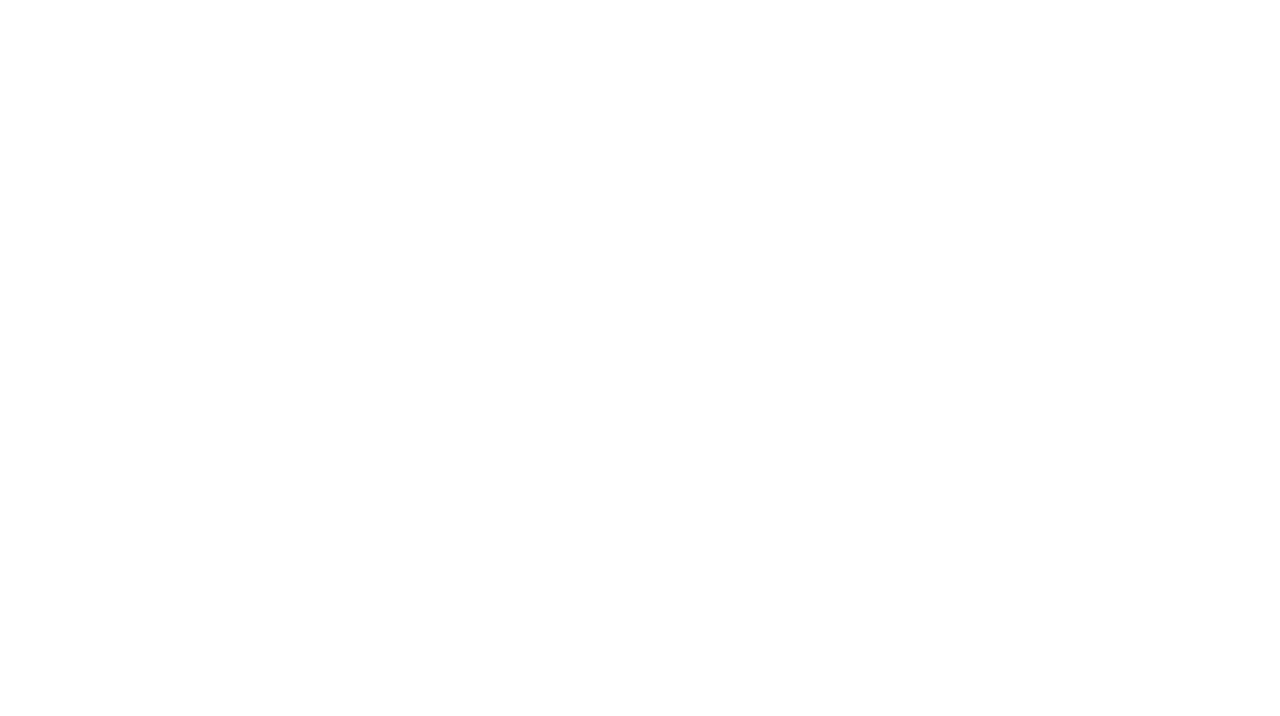
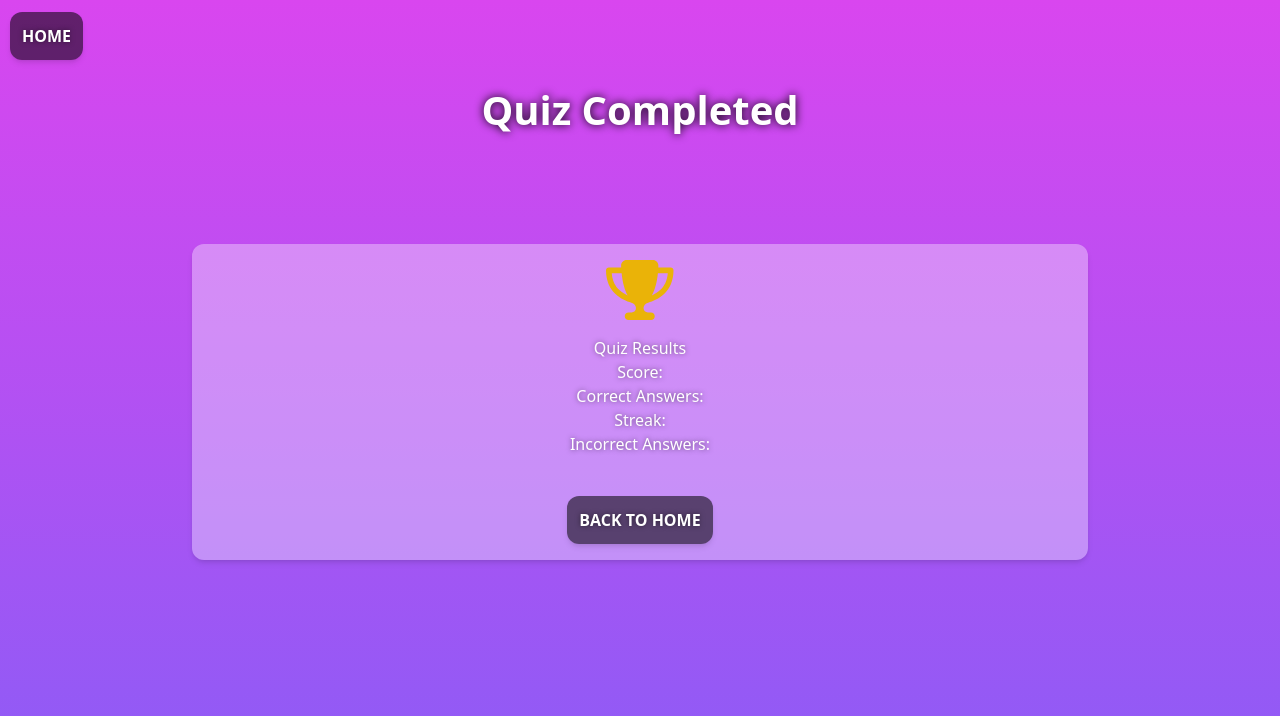
Before and after one commit to vishal290704/QuizTask, a React (Vite) app: page /results in a window 1280 px wide. Before the commit this address had no page. Shown: the top 716 px of the page. Built offline with nearby package versions, Linux system fonts and the light colour scheme.

Commit message:
result page

```diff
--- a/src/App.jsx
+++ b/src/App.jsx
@@ -23,7 +23,7 @@ function App() {
         <Route path="/" element={<LandingPage />} />
         <Route path="/room/:quizType/:roomCode/:username/:title" element={<QuizRoom />} />
         <Route path="/local-quiz" element={<LocalQuizzes />} />
-        <Route path="/results/:username" element={<Result/>} />
+        <Route path="/results/" element={<Result/>} />
 
         {/* admin */}
         <Route path="/admin/create" element={<CreateQuiz />} />
--- a/src/comps/QuizRoom.jsx
+++ b/src/comps/QuizRoom.jsx
@@ -1,8 +1,9 @@
 import React, { useState, useEffect } from "react";
 import axios from "axios";
-import { Link, useParams } from "react-router-dom";
+import { Link, useParams, useNavigate } from "react-router-dom";
 import { FontAwesomeIcon } from "@fortawesome/react-fontawesome";
 import { faClock } from "@fortawesome/free-solid-svg-icons";
+// import useHistory
 
 // api url
 const fetchQuizUrl = "/sampleAPI/responseQuiz.json";
@@ -10,9 +11,9 @@ const fetchQuizUrl = "/sampleAPI/responseQuiz.json";
 const QuizRoom = () => {
   // data from previous page
   let { quizType, roomCode, username, title } = useParams();
+  const navigate = useNavigate();
 
   const catUrl = `https://quizapp-r80t.onrender.com/quizzes/category/${roomCode}`;
-
   useEffect(() => {
     document.title = `${roomCode} - QuizSutra`;
   }, []);
@@ -25,6 +26,10 @@ const QuizRoom = () => {
   let [currentQuestionIndex, setCurrentQuestionIndex] = useState(0);
   const [timeLeft, setTimeLeft] = useState(10); // question countdown default to 10 second
   const [selectedOptionIndex, setSelectedOptionIndex] = useState("");
+  const [score, setScore] = useState(0);
+  const [correctAns, setCorrectAns] = useState(0);
+  const [incorrectAns, setinCorrectAns] = useState(0);
+  const [streak, setStreak] = useState(0);
 
   // axios fetch live
   const fetchQuizStatus = async () => {
@@ -33,7 +38,7 @@ const QuizRoom = () => {
         const response = await axios.get(catUrl);
         if (response.data.length > 0) {
           setQuestions(response.data);
-          setTitle(title)
+          setTitle(title);
           setStatus(true); // Set quizStatus true once questions are loaded
           setPrompt(""); // Clear any loading messages
         } else {
@@ -56,7 +61,6 @@ const QuizRoom = () => {
       setPrompt("Failed to fetch quiz. Please retry.");
     }
   };
-
 
   useEffect(() => {
     if (quizType === "local" && !quizStatus) {
@@ -93,27 +97,59 @@ const QuizRoom = () => {
     setSelectedOptionIndex("");
   };
 
-  // Automatically change questions and reset time
+  // change questions over time of 10 seconds
   useEffect(() => {
     if (quizStatus && questions.length > 0) {
       const quesTimer = setInterval(() => {
+        if (currentQuestionIndex == questions.length - 1 && timeLeft == 0) {
+          navigate("/results", {
+            state: {
+              score,
+              correctAns,
+              streak,
+              incorrectAns,
+              roomCode,
+              username,
+            },
+          });
+        }
+
+        if (
+          selectedOptionIndex !== null &&
+          questions[currentQuestionIndex].options[selectedOptionIndex] ==
+            questions[currentQuestionIndex].correctAnswer
+        ) {
+          setScore((prevScore) => {
+            console.log("Score updated:", prevScore + 1);
+            return prevScore + 1;
+          });
+          setCorrectAns((prevScore) => prevScore + 1);
+          setStreak((prevScore) => prevScore + 1);
+        } else {
+          setStreak(0);
+          setinCorrectAns((prev) => prev + 1);
+        }
         setCurrentQuestionIndex((prevIndex) => {
           if (prevIndex < questions.length - 1) {
-            return prevIndex + 1; // Increment to the next question
+            return prevIndex + 1;
           } else {
-            clearInterval(quesTimer); // Clear the timer once all questions are done
-            return prevIndex; // Stay at the last question
+            clearInterval(quesTimer);
+            return prevIndex;
           }
         });
-        console.log(currentQuestionIndex);
-
-        setTimeLeft(10); // Reset the timer
-        setSelectedOptionIndex(""); // Reset selected option
+        setTimeLeft(10);
+        setSelectedOptionIndex(null);
       }, 10000);
-
-      return () => clearInterval(quesTimer); // Cleanup
+      return () => clearInterval(quesTimer);
     }
-  }, [quizStatus, questions.length]);
+  }, [
+    quizStatus,
+    currentQuestionIndex,
+    questions,
+    navigate,
+    questions.length,
+    selectedOptionIndex,
+  ]);
 
   // 10 second timer
   useEffect(() => {
@@ -186,14 +222,13 @@ const QuizRoom = () => {
       </button>
 
       <div className="statMenu z-50 hidden absolute p-[12px] font-bold text-white top-16 right-[10px] bg-[rgba(0,0,0,0.55)] rounded-xl shadow-md">
+        x{" "}
         {quizType == "local" ? (
           <>
             <p className="text-2xl mb-4 ">:) stats</p>
             <ul>
               <li>Quiz: {loadedTitle || title}</li>
-              <li>
-                Category: {roomCode}
-              </li>
+              <li>Category: {roomCode}</li>
               <li>Total Questions: {questions.length}</li>
             </ul>
           </>
@@ -226,15 +261,13 @@ const QuizRoom = () => {
           quizStatus ? (
             <div className="flex px-2">
               {/* left panel for leaderboard and player data */}
-              <div className="md:flex hidden text-white mx-0 mr-2 text-center flex-col space-y-3 w-1/5 mt-[2vh] h-[88vh] rounded-xl">
+              <div className="md:flex hidden text-white mx-0 mr-2 text-center flex-col space-y-3 w-1/5 m-[1vh] h-[88vh] rounded-xl">
                 {/* player data */}
                 <div className="flex text-white text-center px-2 flex-col py-4 mx-0 w-full h-3/5 bg-[rgba(255,255,255,0.2)] rounded-xl shadow-xl">
                   <p className="text-2xl mb-4 ">:) stats</p>
                   <ul>
                     <li>Quiz: {title}</li>
-                    <li>
-                      Category: {roomCode || ""}
-                    </li>
+                    <li>Category: {roomCode || ""}</li>
                     <li>Total Questions: {questions.length}</li>
                   </ul>
                 </div>
--- a/src/comps/Result.jsx
+++ b/src/comps/Result.jsx
@@ -1,11 +1,55 @@
-import React from "react";
+import React, { useState, useEffect } from "react";
+import { Link, useLocation } from "react-router-dom";
+import { FontAwesomeIcon } from "@fortawesome/react-fontawesome";
+import { faTrophy } from "@fortawesome/free-solid-svg-icons";
 
-const Result = () => {
+// Results Page Component
+const QuizResults = () => {
+  const location = useLocation();
+  const { score, correctAns, streak, incorrectAns, roomcode, username } =
+    location.state || {};
+
+  console.log(location.state);
+
+  useEffect(() => {
+    document.title = `Results - QuizSutra`;
+  }, []);
+
   return (
-    <div className="flex flex-col h-screen bg-gradient-to-t from-violet-500 to-fuchsia-500">
-      RESULTS
+    <div className="flex-col p-0 text-white [text-shadow:0_0_5px_rgba(0,0,0,0.5)] justify-center items-center bg-gradient-to-t from-violet-500 to-fuchsia-500 w-screen h-screen">
+      <Link to="/">
+        <div className="absolute p-[12px] font-bold text-white top-[12px] left-[10px] bg-[rgba(0,0,0,0.55)] rounded-xl shadow-md">
+          HOME
+        </div>
+      </Link>
+
+      {/* Title */}
+      <h1 className="text-[5vh] my-0 py-20 text-center font-bold text-white [text-shadow:0_0_10px_black]">
+        Quiz Completed
+      </h1>
+
+      {/* Result panel */}
+      <div className="flex flex-col items-center mx-auto py-[2vh] justify-center mt-[3vh] w-[90%] sm:w-[80%] max-w-4xl bg-[rgba(255,255,255,0.35)] rounded-xl shadow-md">
+        <FontAwesomeIcon
+          icon={faTrophy}
+          className="text-yellow-500 text-6xl mb-4"
+        />
+
+        <h1>Quiz Results</h1>
+        <p>Score: {score}</p>
+        <p>Correct Answers: {correctAns}</p>
+        <p>Streak: {streak}</p>
+        <p>Incorrect Answers: {incorrectAns}</p>
+
+        {/* Navigation */}
+        <Link to="/">
+          <div className="p-[12px] font-bold text-white mt-10 bg-[rgba(0,0,0,0.55)] rounded-xl shadow-md">
+            BACK TO HOME
+          </div>
+        </Link>
+      </div>
     </div>
   );
 };
 
-export default Result;
+export default QuizResults;
--- a/src/comps/admin/CreateQuiz.jsx
+++ b/src/comps/admin/CreateQuiz.jsx
@@ -27,7 +27,7 @@ const CreateQuiz = () => {
   const [adminpass, setAdminPass] = useState("");
   const [prompt, setPrompt] = useState("Login to continue");
   const [btnTxt, setBtnTxt] = useState("Login");
-  const [actionStatus, setActionStatus] = useState("");
+  const [actionStatus, setActionStatus] = useState(true);
 
   // Authenticate admin
   const authenticateAdmin = async (e) => {
@@ -85,7 +85,8 @@ const CreateQuiz = () => {
     }
 
     const quizData = {
-      adminid: adminid,
+      adminId: adminid,
+      status: actionStatus,
       quizTitle: quizTitle,
       questions: questions,
     };
@@ -138,7 +139,7 @@ const CreateQuiz = () => {
       <div className="flex flex-col items-center mx-auto py-[2vh] justify-center mt-[10vh] w-[90%] sm:w-[80%] max-w-4xl bg-[rgba(255,255,255,0.35)] rounded-xl shadow-md">
         {!isLoggedIn ? (
           // Login Panel
-          <div className="flex flex-col items-center mx-auto py-[2vh] justify-center mt-[10vh] w-[90%] sm:w-[80%] max-w-4xl bg-[rgba(255,255,255,0.35)] rounded-xl shadow-md">
+          <div className="flex flex-col w-3/5 mx-auto">
             <form onSubmit={authenticateAdmin}>
               <div className="mb-4 text-center font-semibold">{prompt}</div>
               <div className="mb-4">
--- a/src/comps/admin/QuizControl.jsx
+++ b/src/comps/admin/QuizControl.jsx
@@ -27,6 +27,7 @@ const QuizControl = ({ quizId }) => {
   const [status, setStatus] = useState("Loading...");
   const [actionStatus, setActionStatus] = useState("");
   const [loading, setLoading] = useState(false);
+  const [token, setToken] = useState("");
 
   // authenticate admin
   const authenticateAdmin = async (e) => {
@@ -47,17 +48,9 @@ const QuizControl = ({ quizId }) => {
       let response = await axios.post(loginUrl, loginData, {
         headers: { "Content-Type": "application/json" },
       });
-
       console.log(response.data);
-
-      let { quizTitle, quizKey, status, players } = response.data;
-
-      // states
-      setQuizTitle(quizTitle || "Loading");
-      setQuizKey(quizKey || "Loading");
-      setStatus(status || "Loading");
-      setPlayers(players || []);
-      setPrompt("Login successful. Welcome!");
+      setToken(response.data.accessToken);
+      refreshPlayers();
       setIsLoggedIn(true);
     } catch (error) {
       console.error(error);
@@ -71,11 +64,23 @@ const QuizControl = ({ quizId }) => {
   const refreshPlayers = async () => {
     try {
       setLoading(true);
-      const response = await axios.post(loginUrl, {
-        adminId: adminid,
-        password: adminpass,
-      });
+      const response = await axios.get(
+        `https://quizapp-r80t.onrender.com/admin/fetchQuiz?adminId=${adminid}`,{},
+        {
+          headers: { "Content-Type": "application/json" },
+          Authorization: `Bearer ${token}`,
+        }
+      );
+      console.log(response.data);
+
       setPlayers(response.data.players || []);
+      let { quizTitle, quizId, status, players } = response.data;
+      // states
+      setQuizTitle(quizTitle || "Loading");
+      setQuizKey(quizId || "Loading");
+      setStatus(status || "Loading");
+      setPlayers(players || []);
+      setPrompt("Login successful. Welcome!");
       setActionStatus("Player list refreshed!");
     } catch (error) {
       console.error("Error refreshing players:", error.message);
@@ -88,6 +93,7 @@ const QuizControl = ({ quizId }) => {
   useEffect(() => {
     if (isLoggedIn) {
       console.log("Admin logged in, quiz data and players set.");
+      refreshPlayers();
     }
   }, [isLoggedIn]);
 
```
